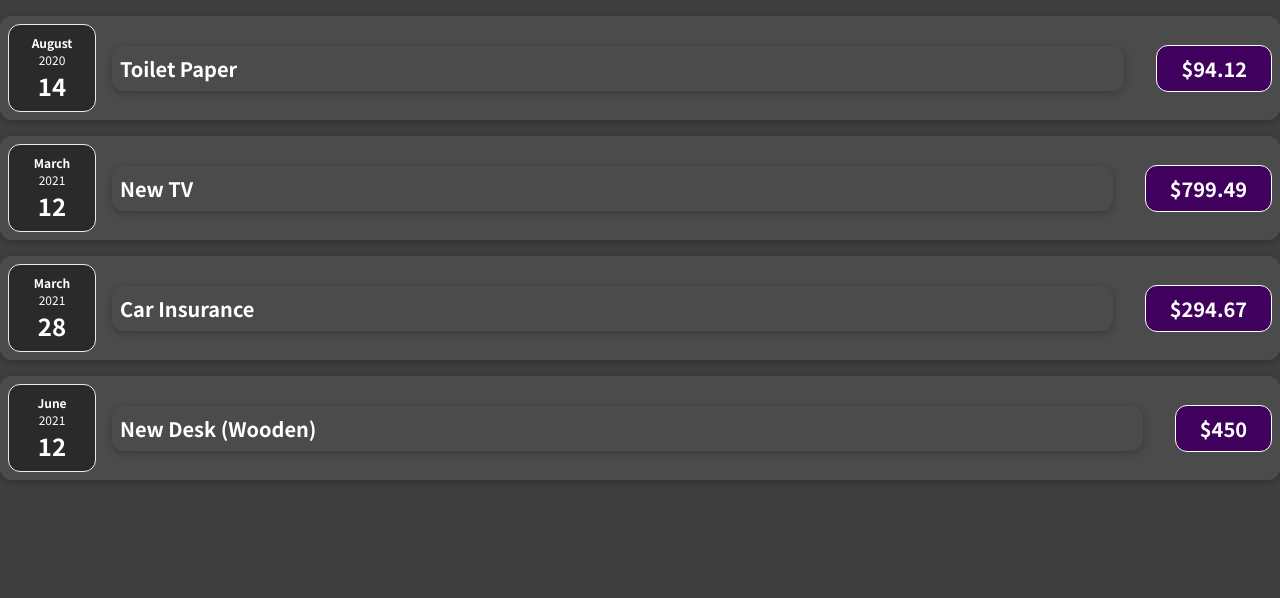
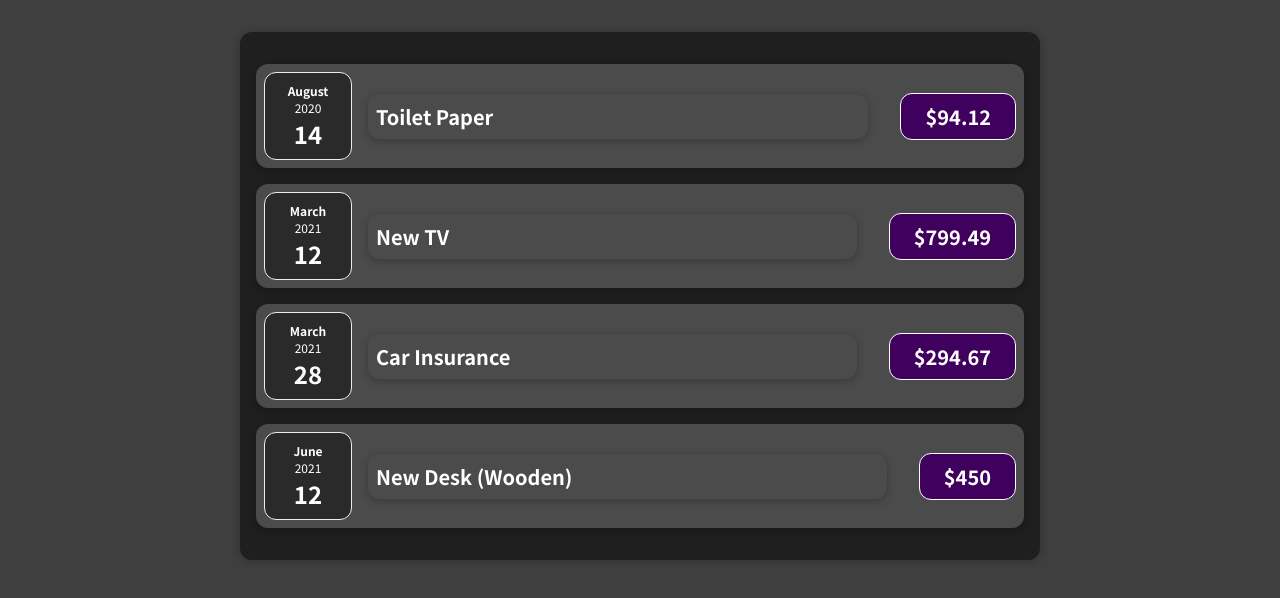
Before and after one commit to anaysoul/learning-react, a JavaScript app: page / in a window 1280 px wide. Shown: the top 598 px of the page. Built offline with nearby package versions, Linux system fonts and the light colour scheme.

Commit message:
practice assignment

```diff
--- a/src/App.js
+++ b/src/App.js
@@ -1,4 +1,4 @@
-import ExpenseItem from "./components/ExpenseItem";
+import Expenses from "./components/Expenses";
 
 function App() {
   const expenses = [
@@ -24,26 +24,7 @@ function App() {
   ];
   return (
     <div>
-      <ExpenseItem
-        title={expenses[0].title}
-        amount={expenses[0].amount}
-        date={expenses[0].date}
-      ></ExpenseItem>
-      <ExpenseItem
-        title={expenses[1].title}
-        amount={expenses[1].amount}
-        date={expenses[1].date}
-      ></ExpenseItem>
-      <ExpenseItem
-        title={expenses[2].title}
-        amount={expenses[2].amount}
-        date={expenses[2].date}
-      ></ExpenseItem>
-      <ExpenseItem
-        title={expenses[3].title}
-        amount={expenses[3].amount}
-        date={expenses[3].date}
-      ></ExpenseItem>
+      <Expenses expenses={expenses} />
     </div>
   );
 }
--- /dev/null
+++ b/src/components/Expenses.css
@@ -0,0 +1,9 @@
+.expenses {
+  padding: 1rem;
+  background-color: rgb(31, 31, 31);
+  margin: 2rem auto;
+  width: 50rem;
+  max-width: 95%;
+  border-radius: 12px;
+  box-shadow: 0 1px 8px rgba(0, 0, 0, 0.25);
+}
--- /dev/null
+++ b/src/components/Expenses.js
@@ -0,0 +1,31 @@
+import ExpenseItem from "./ExpenseItem";
+import "./Expenses.css";
+
+function Expenses(props) {
+  return (
+    <div className="expenses">
+      <ExpenseItem
+        title={props.expenses[0].title}
+        amount={props.expenses[0].amount}
+        date={props.expenses[0].date}
+      ></ExpenseItem>
+      <ExpenseItem
+        title={props.expenses[1].title}
+        amount={props.expenses[1].amount}
+        date={props.expenses[1].date}
+      ></ExpenseItem>
+      <ExpenseItem
+        title={props.expenses[2].title}
+        amount={props.expenses[2].amount}
+        date={props.expenses[2].date}
+      ></ExpenseItem>
+      <ExpenseItem
+        title={props.expenses[3].title}
+        amount={props.expenses[3].amount}
+        date={props.expenses[3].date}
+      ></ExpenseItem>
+    </div>
+  );
+}
+
+export default Expenses;
```
Also changed, not shown: 1 other file (tests, documents, lock files or other folders).
